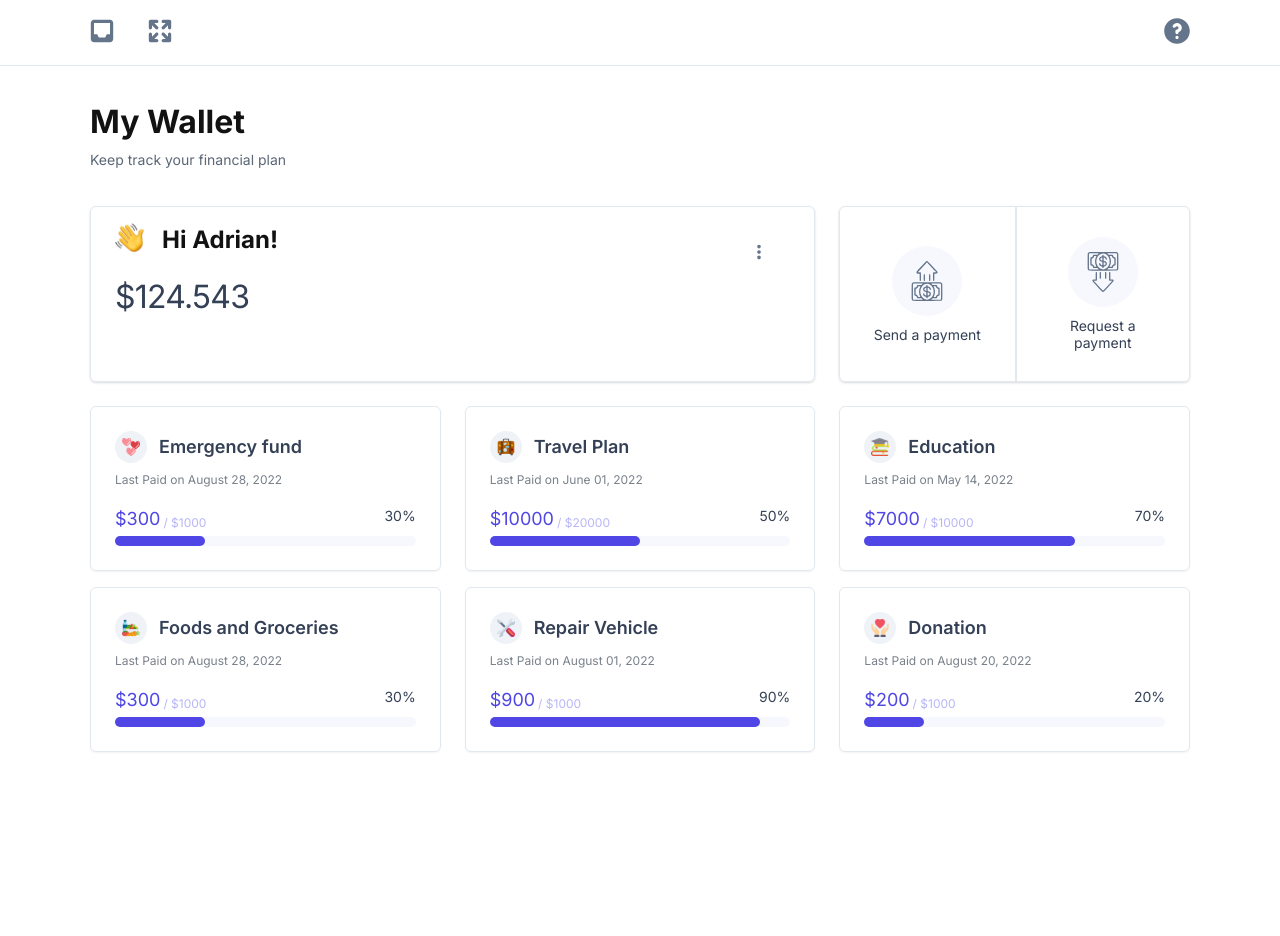
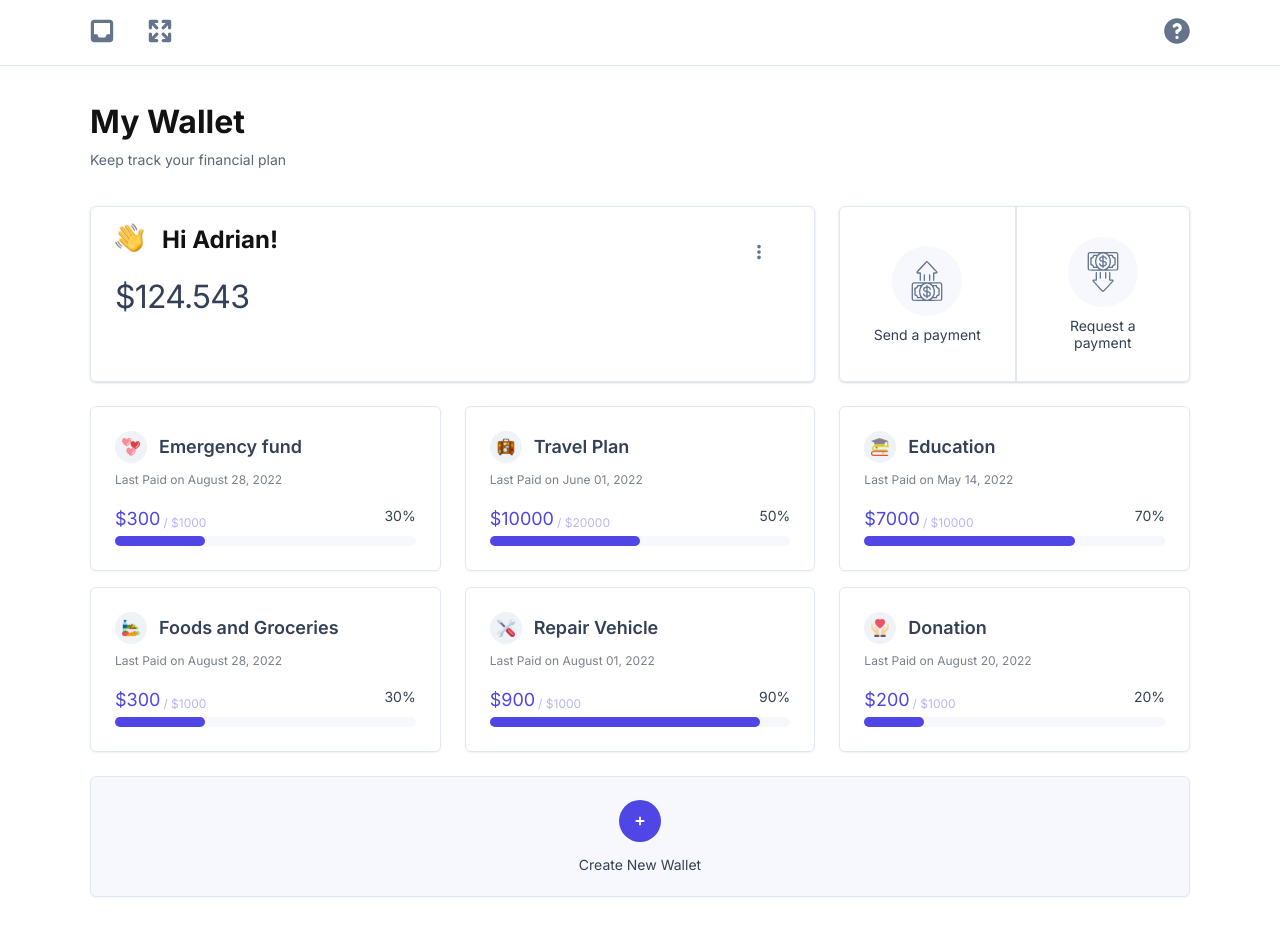
Before and after one commit to bogdan-ryzhko/ringku, a React (Create React App) app: page / in a window 1280 px wide. Shown: the top 936 px of the page. Before the commit the page ends 834 px from the top, so only its background shows below. Built offline with nearby package versions, Linux system fonts and the light colour scheme.

Commit message:
add section create wallet

```diff
--- a/src/App.js
+++ b/src/App.js
@@ -1,4 +1,5 @@
 import React, { useState } from 'react';
+import CreateWallet from './components/CreateWallet';
 import Header from './components/Header';
 import Hero from './components/Hero';
 import TaskList from './components/TaskList';
@@ -35,6 +36,7 @@ function App() {
       <Header items={headerItems} />
       <Hero props={heroUserData} payment={heroPayment} />
       <TaskList tasks={tasks} />
+      <CreateWallet/>
     </div>
   );
 }
--- /dev/null
+++ b/src/components/CreateWallet.jsx
@@ -0,0 +1,18 @@
+import React from "react";
+
+const CreateWallet = () => {
+	return (
+		<section className=" section section__create-wallet">
+			<div className="container">
+				<div className="create-wallet__inner">
+					<button className="create-wallet__btn">
+						<img src="../images/create-wallet/create-wallet.svg" alt="" />
+					</button>
+					<p className="create-wallet__descr">Create New Wallet</p>
+				</div>
+			</div>
+		</section>
+	)
+}
+
+export default CreateWallet;
--- a/src/components/Hero.jsx
+++ b/src/components/Hero.jsx
@@ -3,7 +3,6 @@ import HeroPayment from "./HeroPayment";
 import HeroUserData from "./HeroUserData";
 
 const Hero = ({ props, payment } ) => {
-	console.log(payment)
 	return (
 		<section className="section hero__section">
 			<div className="container">
--- a/src/styles/main.scss
+++ b/src/styles/main.scss
@@ -4,6 +4,7 @@
 @import "./styles-components/header";
 @import "./styles-components/_tasks";
 @import "./styles-components/hero";
+@import "./styles-components/create-wallet";
 
 .App {
   padding-bottom: 20px;
--- /dev/null
+++ b/src/styles/styles-components/_create-wallet.scss
@@ -0,0 +1,27 @@
+.section__create-wallet {
+  min-width: 100%;
+}
+
+.create-wallet {
+  &__inner {
+    display: flex;
+    flex-direction: column;
+    justify-content: center;
+    align-items: center;
+    padding: 23px 0;
+    background-color: $create-wallet-bg;
+    border: 1px solid #e2e8f0;
+    box-shadow: 0px 1px 2px rgba(16, 24, 40, 0.05);
+    border-radius: 6px;
+  }
+
+  &__btn {
+    background-color: $brand-color;
+    padding: 16px;
+    border-radius: 50%;
+    display: flex;
+    justify-content: center;
+    align-items: center;
+    margin-bottom: 14px;
+  }
+}
--- a/src/styles/styles-components/_tasks.scss
+++ b/src/styles/styles-components/_tasks.scss
@@ -1,3 +1,7 @@
+.section__task {
+  margin-bottom: 24px;
+}
+
 .task__list {
   display: flex;
   flex-wrap: wrap;
--- a/src/styles/utils/_vars.scss
+++ b/src/styles/utils/_vars.scss
@@ -3,6 +3,8 @@ $descr-color: #79808a;
 $color-title: #121212;
 $color-subtitle: #5b6776;
 $progrss-bg: #f7f8fd;
+$brand-color: #4f46e5;
 $progress-fl: #4f46e5;
 $progress-cash-color: #4f46e5;
 $progress-cash-color-light: #b8b6f7;
+$create-wallet-bg: #f7f8fd;
```
Also changed, not shown: public/images/create-wallet/create-wallet.svg (added).
